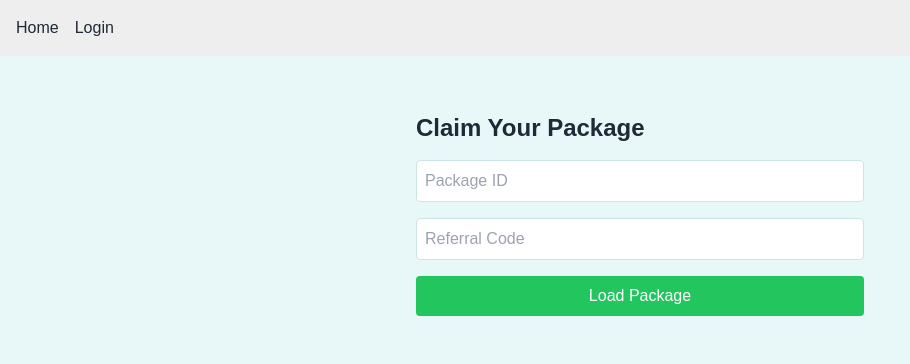
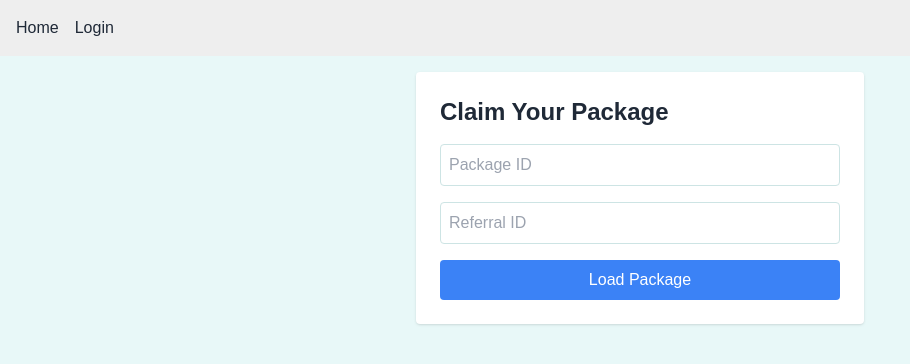
Before and after one commit to flexbuytravel/code-assist, a Next.js app: page /home in a window 1280 px wide. Shown: the top 364 px of the page, without its empty margins (0-910 px from the left). Built offline with nearby package versions, Linux system fonts and the light colour scheme; no server answers.

Commit message:
Update page.tsx

```diff
--- a/src/app/home/page.tsx
+++ b/src/app/home/page.tsx
@@ -1,81 +1,69 @@
 "use client";
 
-import { useState, useEffect } from "react";
-import { useSearchParams, useRouter } from "next/navigation";
+import { useState } from "react";
+import { useRouter } from "next/navigation";
 
 export default function HomePage() {
-  const searchParams = useSearchParams();
   const router = useRouter();
 
-  const prefilledPackageId = searchParams.get("packageId") || "";
-  const prefilledReferral = searchParams.get("referralCode") || "";
-
-  const [packageId, setPackageId] = useState(prefilledPackageId);
-  const [referralCode, setReferralCode] = useState(prefilledReferral);
+  const [packageId, setPackageId] = useState("");
+  const [referralId, setReferralId] = useState("");
   const [error, setError] = useState("");
-  const [isLoading, setIsLoading] = useState(false);
+  const [loading, setLoading] = useState(false);
 
   const handleLoadPackage = async () => {
     setError("");
-
-    if (!packageId || !referralCode) {
-      setError("Package ID and Referral Code are required.");
+    if (!packageId || !referralId) {
+      setError("Both Package ID and Referral ID are required.");
       return;
     }
 
+    setLoading(true);
     try {
-      setIsLoading(true);
+      // Validate package with backend before redirect
+      const res = await fetch("/api/packages/claim", {
+        method: "POST",
+        headers: { "Content-Type": "application/json" },
+        body: JSON.stringify({ packageId, referralId }),
+      });
 
-      // Verify package exists
-      const res = await fetch(`/api/packages/verify?packageId=${packageId}&referralCode=${referralCode}`);
       const data = await res.json();
+      if (!res.ok) throw new Error(data.error || "Invalid package or referral ID.");
 
-      if (!res.ok || !data.valid) {
-        setError(data.error || "Invalid package or referral code.");
-        setIsLoading(false);
-        return;
-      }
-
-      // Redirect to register page with these params
-      router.push(`/auth/register?packageId=${encodeURIComponent(packageId)}&referralCode=${encodeURIComponent(referralCode)}`);
-    } catch (err) {
-      console.error(err);
-      setError("An unexpected error occurred.");
+      // Redirect to register page with package & referral IDs in URL
+      router.push(`/auth/register?packageId=${encodeURIComponent(packageId)}&referralId=${encodeURIComponent(referralId)}`);
+    } catch (err: any) {
+      setError(err.message);
     } finally {
-      setIsLoading(false);
+      setLoading(false);
     }
   };
 
   return (
-    <div className="max-w-md mx-auto py-10">
+    <div className="max-w-md mx-auto p-6 bg-white shadow rounded">
       <h1 className="text-2xl font-bold mb-4">Claim Your Package</h1>
-
-      {error && <div className="bg-red-100 text-red-600 p-2 mb-4 rounded">{error}</div>}
-
+      {error && <p className="text-red-500 mb-4">{error}</p>}
       <div className="space-y-4">
         <input
           type="text"
           placeholder="Package ID"
           value={packageId}
           onChange={(e) => setPackageId(e.target.value)}
-          readOnly={!!prefilledPackageId}
-          className="w-full p-2 border rounded"
+          className="w-full border p-2 rounded"
         />
         <input
           type="text"
-          placeholder="Referral Code"
-          value={referralCode}
-          onChange={(e) => setReferralCode(e.target.value)}
-          readOnly={!!prefilledReferral}
-          className="w-full p-2 border rounded"
+          placeholder="Referral ID"
+          value={referralId}
+          onChange={(e) => setReferralId(e.target.value)}
+          className="w-full border p-2 rounded"
         />
-
         <button
           onClick={handleLoadPackage}
-          disabled={isLoading}
-          className="w-full bg-green-500 hover:bg-green-600 text-white py-2 px-4 rounded"
+          disabled={loading}
+          className="w-full bg-blue-500 text-white p-2 rounded hover:bg-blue-600"
         >
-          {isLoading ? "Loading..." : "Load Package"}
+          {loading ? "Loading..." : "Load Package"}
         </button>
       </div>
     </div>
```
